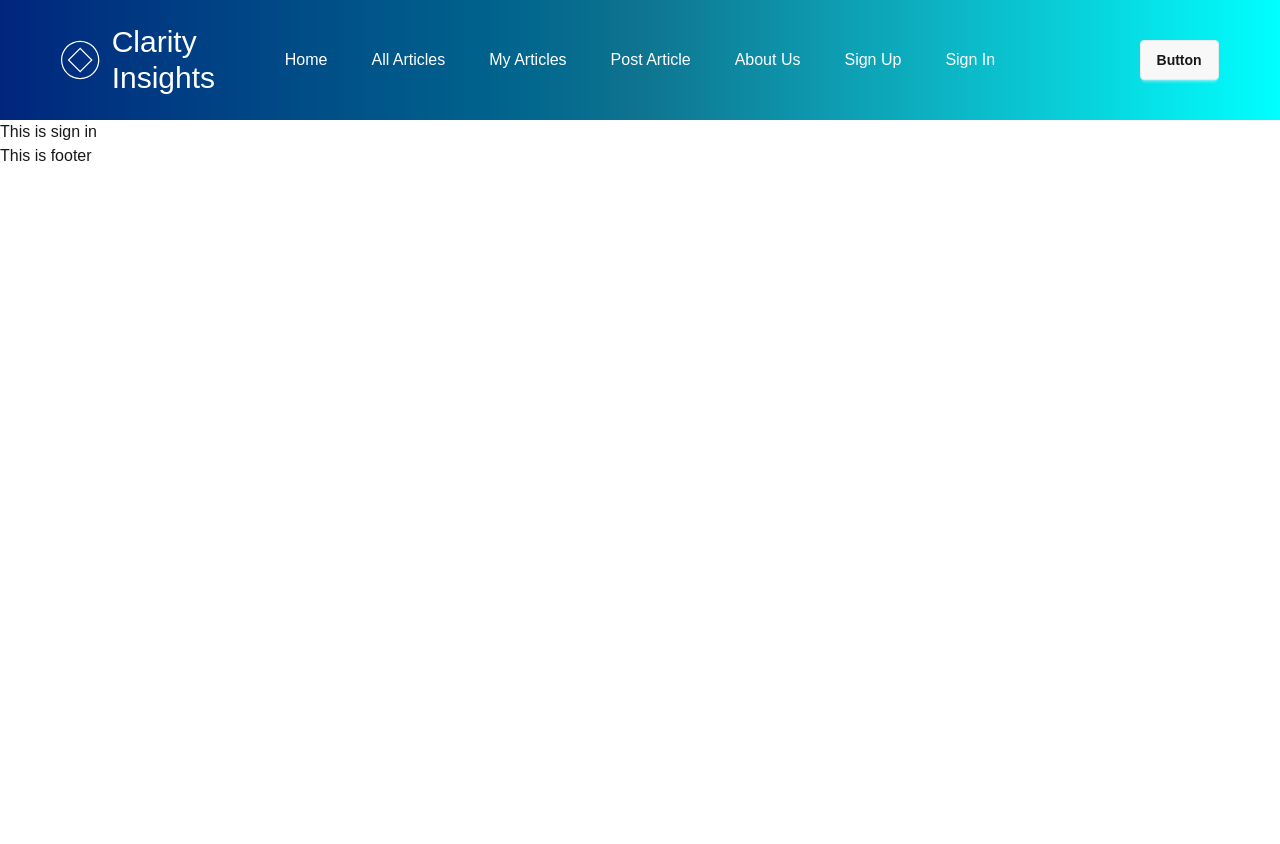
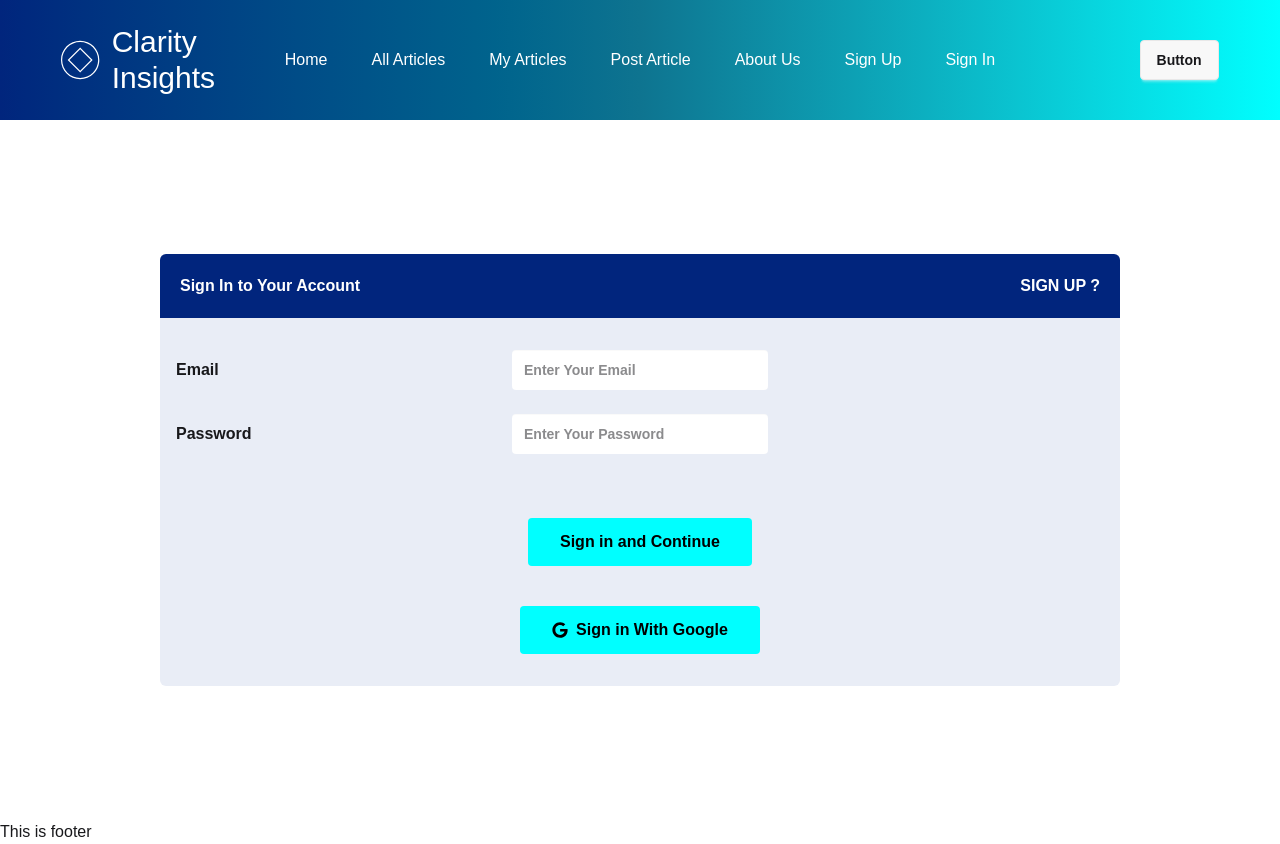
Before and after one commit to Rayhan-Rony/clarity-insight-client, a React (Vite) app: page /signIn in a window 1280 px wide. Before the commit the page ends 800 px from the top, so only its background shows below. Built offline with nearby package versions, Linux system fonts and the light colour scheme.

Commit message:
adde sign in page and email password and google base login sytem

```diff
--- a/src/Components/Button.jsx
+++ b/src/Components/Button.jsx
@@ -1,7 +1,8 @@
 import React from "react";
 import { NavLink } from "react-router";
+import { FaGoogle } from "react-icons/fa6";
 
-const Button = ({ type }) => {
+const Button = ({ type, text, google }) => {
   return (
     <div className="lg:pt-10">
       {/* <NavLink to={""}> */}
@@ -9,6 +10,9 @@ const Button = ({ type }) => {
         className="group relative inline-flex items-center overflow-hidden rounded-sm px-8 py-3 bg-[#00FFFF]  text-black focus:ring-3 focus:outline-hidden"
         type={type}
       >
+        <span className={`mr-2 ${google ? "block" : "hidden"}`}>
+          <FaGoogle />
+        </span>
         <span className="absolute -end-full transition-all group-hover:end-4">
           <svg
             className="size-5 shadow-sm rtl:rotate-180"
@@ -27,7 +31,7 @@ const Button = ({ type }) => {
         </span>
 
         <span className=" font-bold transition-all group-hover:me-4">
-          Create Account and Continue
+          {text}
         </span>
       </button>
       {/* </NavLink> */}
--- a/src/Components/InputField.jsx
+++ b/src/Components/InputField.jsx
@@ -1,9 +1,19 @@
 import React from "react";
+import { FaRegEye } from "react-icons/fa6";
+import { FaRegEyeSlash } from "react-icons/fa6";
 
-const InputField = ({ placeholder, type, others, label, error }) => {
-  //   console.log({ ...others });
+const InputField = ({
+  placeholder,
+  type,
+  others,
+  label,
+  error,
+  // showPassword,
+  // setShowPassword,
+}) => {
+  console.log(typeof placeholder);
   return (
-    <div>
+    <div className="relative">
       <label className="grid lg:grid-cols-3 grid-cols-1 lg:gap-20 gap-2 items-center ">
         {label}
         <input
@@ -18,6 +28,16 @@ const InputField = ({ placeholder, type, others, label, error }) => {
           </p>
         )}
       </label>
+      {/* <span
+        onClick={() => setShowPassword(!showPassword)}
+        className="absolute top-3 right-0 "
+      >
+        {showPassword && placeholder === "Enter Your Password" ? (
+          <FaRegEye></FaRegEye>
+        ) : (
+          <FaRegEyeSlash></FaRegEyeSlash>
+        )}
+      </span> */}
     </div>
   );
 };
--- a/src/Pages/SignIn.jsx
+++ b/src/Pages/SignIn.jsx
@@ -1,9 +1,111 @@
 import React from "react";
+import { useForm } from "react-hook-form";
+import useAuth from "../Hooks/useAuth";
+import { Link, useNavigate } from "react-router";
+import InputField from "../Components/InputField";
+import Button from "../Components/Button";
 
 const SignIn = () => {
+  const { signInUser, googleSignIn } = useAuth();
+  // const [showPassword, setShowPassword] = useState(false);
+  // console.log(signUpUser);
+  const navigate = useNavigate();
+  const {
+    register,
+    handleSubmit,
+    formState: { errors },
+  } = useForm();
+  const onSubmit = (data) => {
+    console.log(data);
+    const { email, password } = data;
+    console.log(email, password);
+    signInUser(email, password)
+      .then((result) => {
+        console.log(result.user);
+        navigate("/");
+      })
+      .catch((error) => {
+        console.log(error);
+      });
+  };
+  console.log(errors);
+  const handleGoogleSignIn = () => {
+    console.log("google");
+    googleSignIn()
+      .then((result) => {
+        console.log(result.user);
+        navigate("/");
+      })
+      .catch((error) => {
+        console.log(error);
+      });
+  };
   return (
-    <div>
-      <h1>This is sign in</h1>
+    <div className="  min-h-[calc(100vh-100px)]  flex justify-center items-center lg:m-0 md:m-6 m-2 ">
+      <div className="w-full  lg:max-w-3/4">
+        <div>
+          <div className=" flex items-center justify-between bg-[#01257D] p-5 text-white font-bold rounded-t-md">
+            <p>Sign In to Your Account</p>
+            <Link to="/signUp">
+              <p className="hover:underline hover:cursor-pointer">SIGN UP ?</p>
+            </Link>
+          </div>
+          <div className="px-4 bg-[#e9edf6] font-semibold rounded-b-md py-8 ">
+            <form
+              onSubmit={handleSubmit(onSubmit)}
+              className="flex flex-col gap-6  justify-center "
+            >
+              {/* {...register("First name", { required: true, maxLength: 80 })} */}
+
+              <InputField
+                error={errors.email}
+                label="Email"
+                type="text"
+                placeholder="Enter Your Email"
+                others={{
+                  ...register("email", {
+                    required: "Email is required",
+                    pattern: /^\S+@\S+$/i,
+                  }),
+                }}
+              ></InputField>
+
+              <div>
+                <InputField
+                  error={errors.password}
+                  label="Password"
+                  type="password"
+                  // showPassword={showPassword}
+                  // setShowPassword={setShowPassword}
+                  placeholder="Enter Your Password"
+                  others={{
+                    ...register("password", {
+                      required: "Password is required",
+                    }),
+                  }}
+                ></InputField>
+              </div>
+
+              <div className="flex flex-col items-center justify-center">
+                {/* <input
+                className="btn"
+                type="submit"
+                value="Create Account and Continue"
+              /> */}
+
+                <Button type="submit" text="Sign in and Continue"></Button>
+                <div onClick={handleGoogleSignIn}>
+                  <Button
+                    type="button"
+                    text="Sign in With Google"
+                    google={true}
+                  ></Button>
+                </div>
+              </div>
+            </form>
+          </div>
+        </div>
+      </div>
     </div>
   );
 };
--- a/src/Pages/SignUp.jsx
+++ b/src/Pages/SignUp.jsx
@@ -3,12 +3,11 @@ import { useForm } from "react-hook-form";
 import InputField from "../Components/InputField";
 import Button from "../Components/Button";
 import useAuth from "../Hooks/useAuth";
-import { FaRegEye } from "react-icons/fa6";
-import { FaRegEyeSlash } from "react-icons/fa6";
+import { Link } from "react-router";
 
 const SignUp = () => {
   const { signUpUser } = useAuth();
-  const [showPassword, setShowPassword] = useState(false);
+  // const [showPassword, setShowPassword] = useState(false);
   // console.log(signUpUser);
   const {
     register,
@@ -34,7 +33,9 @@ const SignUp = () => {
         <div>
           <div className=" flex items-center justify-between bg-[#01257D] p-5 text-white font-bold rounded-t-md">
             <p>Create An Account</p>
-            <p className="hover:underline hover:cursor-pointer">SIGN IN ?</p>
+            <Link to="/signIn">
+              <p className="hover:underline hover:cursor-pointer">SIGN IN ?</p>
+            </Link>
           </div>
           <div className="px-4 bg-[#e9edf6] font-semibold rounded-b-md py-8 ">
             <p className="pb-6">
@@ -74,11 +75,13 @@ const SignUp = () => {
                 All new passwords must contain at least 6 characters, at least
                 one capital and one lower-case letter (Aa-Zz).
               </p>
-              <div className=" relative">
+              <div>
                 <InputField
                   error={errors.password}
                   label="Password"
-                  type={showPassword ? "text" : "password"}
+                  type="password"
+                  // showPassword={showPassword}
+                  // setShowPassword={setShowPassword}
                   placeholder="Enter Your Password"
                   others={{
                     ...register("password", {
@@ -86,16 +89,6 @@ const SignUp = () => {
                     }),
                   }}
                 ></InputField>
-                <span
-                  onClick={() => setShowPassword(!showPassword)}
-                  className="absolute top-3 left-[calc(1/2*113%)]"
-                >
-                  {showPassword ? (
-                    <FaRegEye></FaRegEye>
-                  ) : (
-                    <FaRegEyeSlash></FaRegEyeSlash>
-                  )}
-                </span>
               </div>
 
               <InputField
@@ -114,7 +107,10 @@ const SignUp = () => {
                 type="submit"
                 value="Create Account and Continue"
               /> */}
-                <Button type="submit"></Button>
+                <Button
+                  type="submit"
+                  text="Create Account and Continue"
+                ></Button>
               </div>
             </form>
           </div>
--- a/src/Provider/AuthProvider.jsx
+++ b/src/Provider/AuthProvider.jsx
@@ -1,15 +1,29 @@
 import React from "react";
 import { AuthContext } from "../Context/AuthContext";
 import { auth } from "../Firebase/Firebase.init";
-import { createUserWithEmailAndPassword } from "firebase/auth";
+import {
+  createUserWithEmailAndPassword,
+  GoogleAuthProvider,
+  signInWithEmailAndPassword,
+  signInWithPopup,
+} from "firebase/auth";
 
 const AuthProvider = ({ children }) => {
+  const provider = new GoogleAuthProvider();
   const signUpUser = (email, password) => {
     return createUserWithEmailAndPassword(auth, email, password);
+  };
+  const signInUser = (email, password) => {
+    return signInWithEmailAndPassword(auth, email, password);
+  };
+  const googleSignIn = () => {
+    return signInWithPopup(auth, provider);
   };
   const authInfo = {
     name: "kalu",
     signUpUser,
+    signInUser,
+    googleSignIn,
   };
   return <AuthContext value={authInfo}>{children}</AuthContext>;
 };
```
